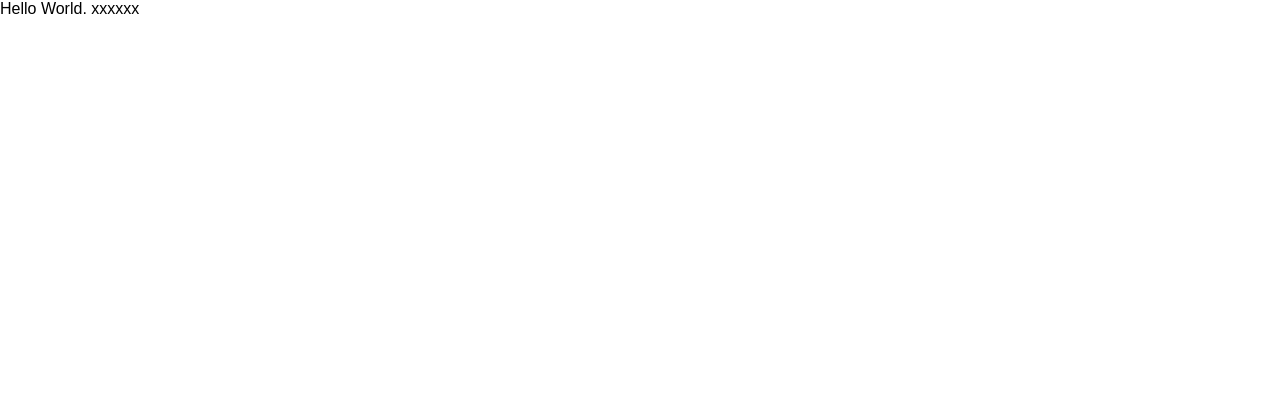
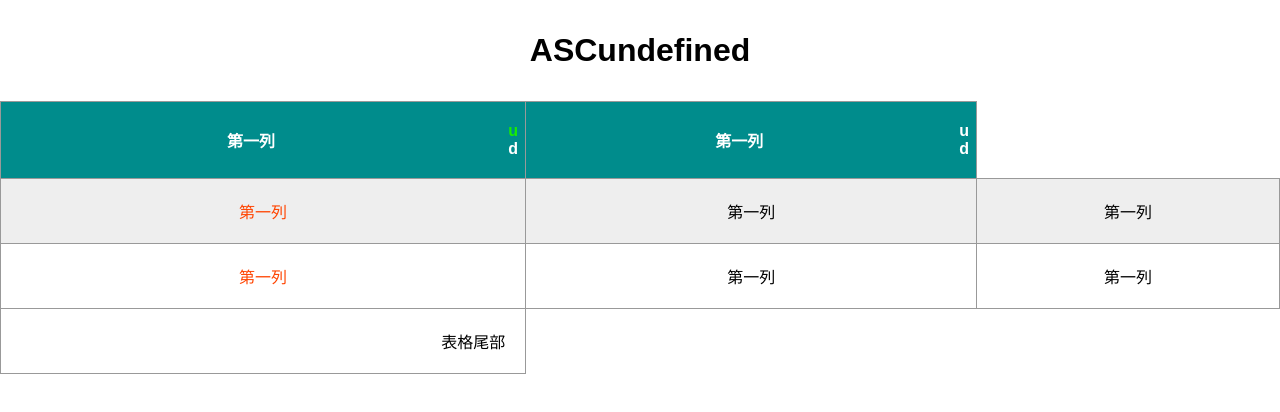
Before and after one commit to bysking/bird-trainning, a Vue app: page / in a window 1280 px wide. Shown: the top 412 px of the page. Built offline with nearby package versions, Linux system fonts and the light colour scheme.

Commit message:
add: 添加表格基础html

```diff
--- a/src/table/Table.tsx
+++ b/src/table/Table.tsx
@@ -2,26 +2,78 @@
  * Created by uedc on 2021/10/11.
  */
 
-import { computed, defineComponent } from '@vue/composition-api'
-import { TablePublicProps, tableProps } from './types'
+import { computed, defineComponent } from "@vue/composition-api";
+import { TablePublicProps, tableProps } from "./types";
+import TablePage from "./TablePage";
+
+const tableConfig = {
+  columns: [
+    {
+      title: "Name",
+      key: "name",
+      sort: true,
+      defaultSort: "ASC",
+    },
+    {
+      title: "Age",
+      key: "age",
+    },
+    {
+      title: "Address",
+      key: "address",
+    },
+  ],
+  data: [
+    {
+      name: "John Brown",
+      age: 18,
+      address: "New York No. 1 Lake Park",
+      date: "2016-10-03",
+    },
+    {
+      name: "Jim Green",
+      age: 24,
+      address: "London No. 1 Lake Park",
+      date: "2016-10-01",
+    },
+    {
+      name: "Joe Black",
+      age: 30,
+      address: "Sydney No. 1 Lake Park",
+      date: "2016-10-02",
+    },
+    {
+      name: "Jon Snow",
+      age: 26,
+      address: "Ottawa No. 2 Lake Park",
+      date: "2016-10-04",
+    },
+  ],
+};
 
 export default defineComponent({
-  name: 'Table',
+  name: "Table",
   props: tableProps,
+  components: {
+    TablePage,
+  },
   setup(props, { slots }) {
-    const classes = useClasses(props)
+    const classes = useClasses(props);
+
     return () => {
       return (
-        <p class={classes.value}>Hello World. {slots?.default?.()}</p>
-      )
-    }
+        <div>
+          <TablePage props={tableConfig}></TablePage>
+        </div>
+      );
+    };
   },
-})
+});
 
-function useClasses (props: TablePublicProps) {
+function useClasses(props: TablePublicProps) {
   return computed(() => {
     return {
-      'test-class': props.test,
-    }
-  })
+      "test-class": props?.test,
+    };
+  });
 }
--- /dev/null
+++ b/src/table/TablePage.tsx
@@ -0,0 +1,104 @@
+/**
+ * Created by uedc on 2021/10/11.
+ */
+
+import { defineComponent, ref } from "@vue/composition-api";
+import TableSort from "./components/sort/TableSort";
+import "./style.less";
+
+export default defineComponent({
+  name: "TablePage",
+  props: {
+    singleSort: {
+      type: Boolean, // 是否单个字段排序
+      default: true,
+    },
+    tableConfig: {
+      // 表格配置
+      type: Object,
+      default: () => ({}),
+    },
+  },
+  components: {
+    TableSort,
+  },
+  setup(props, {}) {
+    const curSort: any = ref({
+      a: "ASC",
+      b: "DESC",
+    });
+
+    if (props.singleSort) {
+      curSort.value = {
+        a: "ASC",
+      };
+    }
+    const tableSort = (sortKey: string, sort: string) => {
+      if (props.singleSort) {
+        curSort.value = {
+          [sortKey]: sort,
+        };
+      } else {
+        curSort.value[sortKey] = sort;
+      }
+      console.log(curSort.value);
+    };
+
+    const getValue = () => {
+      return curSort.value.a + curSort.value.b;
+    };
+
+    return () => {
+      return (
+        <div>
+          <table>
+            <caption>{getValue()}</caption>
+            <thead>
+              <tr>
+                <th>
+                  <div class="table-hd-tr-th">
+                    <div class="hd__title">第一列</div>
+                    <table-sort
+                      on={{ tableSort: tableSort }}
+                      sortKey="a"
+                      props={{ defaultSort: curSort.value }}
+                      class="hd__sort"
+                    ></table-sort>
+                  </div>
+                </th>
+                <th>
+                  <div class="table-hd-tr-th">
+                    <div class="hd__title">第一列</div>
+                    <table-sort
+                      on={{ tableSort: tableSort }}
+                      props={{ defaultSort: curSort.value }}
+                      sortKey="b"
+                      class="hd__sort"
+                    ></table-sort>
+                  </div>
+                </th>
+              </tr>
+            </thead>
+            <tbody>
+              <tr>
+                <td>第一列</td>
+                <td>第一列</td>
+                <td>第一列</td>
+              </tr>
+              <tr>
+                <td>第一列</td>
+                <td>第一列</td>
+                <td>第一列</td>
+              </tr>
+            </tbody>
+            <tfoot>
+              <tr>
+                <td>表格尾部</td>
+              </tr>
+            </tfoot>
+          </table>
+        </div>
+      );
+    };
+  },
+});
--- /dev/null
+++ b/src/table/components/sort/TableSort.tsx
@@ -0,0 +1,88 @@
+/**
+ * Created by uedc on 2021/10/11.
+ */
+
+import { defineComponent, computed, ref, watch } from "@vue/composition-api";
+import "./style.less";
+
+const SORT_KEY = {
+  ASC: "ASC",
+  DESC: "DESC",
+};
+
+export default defineComponent({
+  name: "TableSort",
+  props: {
+    sortKey: {
+      type: String,
+      default: "",
+    },
+    defaultSort: {
+      type: Object,
+      default: () => ({}),
+    },
+  },
+  setup(props, { emit }) {
+    const activeKey = ref("");
+
+    watch(
+      () => props.defaultSort,
+      () => {
+        let sort = props.defaultSort[props.sortKey];
+        if (props.defaultSort && !sort) {
+          activeKey.value = "";
+        }
+      }
+    );
+
+    const clickSort = (key: string) => {
+      if (activeKey.value === key) {
+        activeKey.value = "";
+      } else {
+        activeKey.value = key;
+      }
+
+      emit("tableSort", props.sortKey, activeKey.value);
+      console.log("触发排序事件", props.sortKey, activeKey.value);
+    };
+
+    if (props.defaultSort) {
+      let sort = props.defaultSort[props.sortKey];
+      sort && clickSort(sort);
+    }
+
+    const getActiveByKey = (key: string) => {
+      return key === activeKey.value;
+    };
+
+    const uhdClass = computed(() => {
+      return getActiveByKey(SORT_KEY.ASC)
+        ? "sort__link sort__active"
+        : "sort__link";
+    });
+    const dhdClass = computed(() => {
+      return getActiveByKey(SORT_KEY.DESC)
+        ? "sort__link sort__active"
+        : "sort__link";
+    });
+
+    return () => {
+      return (
+        <div class="sort-wrap">
+          <div
+            class={uhdClass.value}
+            onClick={clickSort.bind(this, SORT_KEY.ASC)}
+          >
+            u
+          </div>
+          <div
+            class={dhdClass.value}
+            onClick={clickSort.bind(this, SORT_KEY.DESC)}
+          >
+            d
+          </div>
+        </div>
+      );
+    };
+  },
+});
--- /dev/null
+++ b/src/table/components/sort/style.less
@@ -0,0 +1,14 @@
+.sort-wrap {
+  display: flex;
+  flex-direction: column;
+
+  .sort__link {
+    cursor: pointer;
+    &:hover {
+      color: #ccc;
+    }
+  }
+  .sort__active {
+    color: #1aed00;
+  }
+}
--- /dev/null
+++ b/src/table/style.less
@@ -0,0 +1,53 @@
+table {
+  width: 100%;
+  border-collapse: collapse;
+}
+
+table caption {
+  font-size: 2em;
+  font-weight: bold;
+  margin: 1em 0;
+}
+
+th,
+td {
+  border: 1px solid #999;
+  text-align: center;
+  padding: 20px 0;
+}
+
+table thead tr {
+  background-color: #008c8c;
+  color: #fff;
+}
+
+table tbody tr:nth-child(odd) {
+  background-color: #eee;
+}
+
+table tbody tr:hover {
+  background-color: #ccc;
+}
+
+table tbody tr td:first-child {
+  color: #f40;
+}
+
+table tfoot tr td {
+  text-align: right;
+  padding-right: 20px;
+}
+
+.table-hd-tr-th {
+  display: flex;
+  justify-content: space-between;
+  align-items: center;
+
+  .hd__title {
+    flex: 1;
+  }
+
+  .hd__sort {
+    width: 24px;
+  }
+}
```
